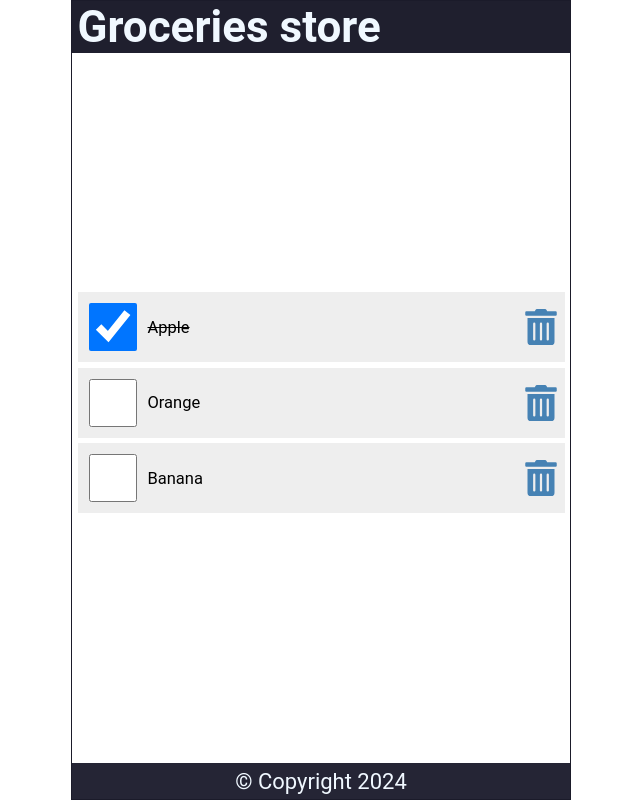
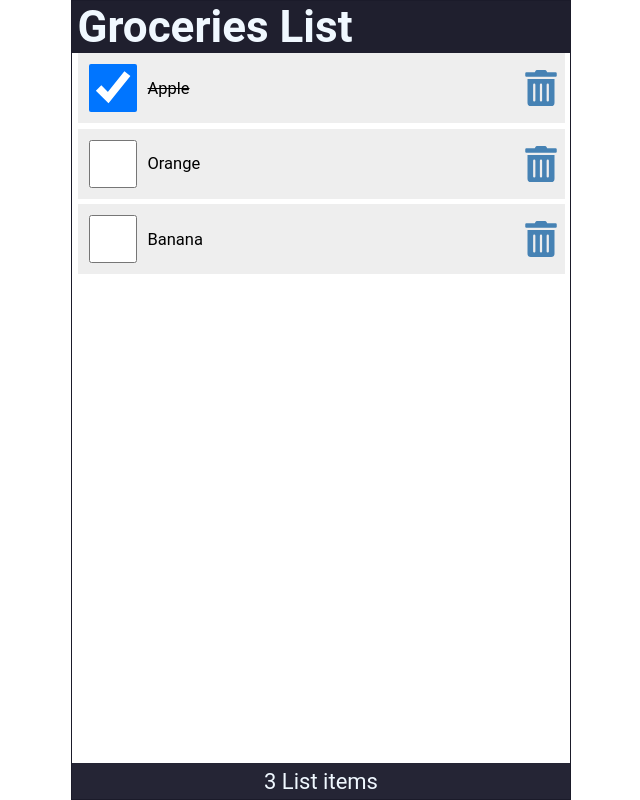
Before and after one commit to A108II/REACT-PROJECT, a React (Create React App) app: page / in a window 1280 px wide. Shown: the whole page, without its empty margins (319-959 px from the left). Built offline with nearby package versions, Linux system fonts and the light colour scheme.

Commit message:
props & props drlling

```diff
--- a/src/App.js
+++ b/src/App.js
@@ -1,14 +1,56 @@
 import Header from './header';
 import Content from './content';
 import Footer from './footer';
+import {useState} from 'react'
 
 function App() {
 
+  const [items, setItems] = useState(
+    [
+      {
+        id: 1,
+        checked: true,
+        item: "Apple"
+      },
+
+      {
+        id: 2,
+        checked: false,
+        item: "Orange"
+      },
+
+      {
+        id: 3,
+        checked: false,
+        item: "Banana"
+      },
+    ]);
+
+    const handleCheck = (id) => {
+      const dynamicItems = items.map((item) => (
+        item.id === id ? {...item, checked: !item.checked} : item
+      ))
+      setItems(dynamicItems);
+      localStorage.setItem('shoppingList', JSON.stringify(dynamicItems));
+    }
+
+    const handleDelete = (id) => {
+      const dynamicItems = items.filter((item) =>
+      item.id !== id
+      )
+      setItems(dynamicItems);
+      localStorage.setItem('shoppingList' , JSON.stringify(dynamicItems));
+    }
+
   return (
     <div className="App">
-      <Header />
-      <Content />
-      <Footer />
+      <Header title="Groceries List" />
+      <Content
+      items = {items}
+      handleCheck = {handleCheck}
+      handleDelete = {handleDelete}
+      />
+      <Footer length = {items.length} />
     </div>
   );
 }
--- a/src/content.js
+++ b/src/content.js
@@ -1,80 +1,16 @@
-import { useState } from "react";
-import {FaTrashAlt} from "react-icons/fa";
-const Content = () => {
- const [items, setItems] = useState(
-  [
-    {
-      id: 1,
-      checked: true,
-      item: "Apple"
-    },
-
-    {
-      id: 2,
-      checked: false,
-      item: "Orange"
-    },
-
-    {
-      id: 3,
-      checked: false,
-      item: "Banana"
-    },
-  ]);
-
-  // Here map is a higher order function which takes a callback function as an argument, higher order function either take a function as an argument or return a function as its result
-
-
-  const handleCheck = (id) => {
-    const dynamicItems = items.map((item) => (
-      item.id === id ? {...item, checked: !item.checked} : item
-    ))
-    setItems(dynamicItems);
-    localStorage.setItem('shoppingList', JSON.stringify(dynamicItems));
-  }
-
-  const handleDelete = (id) => {
-    const dynamicItems = items.filter((item) =>
-    item.id !== id
-    )
-    setItems(dynamicItems);
-    localStorage.setItem('shoppingList' , JSON.stringify(dynamicItems));
-  }
-
+import ListItems from "./listItems";
+const Content = ({ items, handleCheck, handleDelete }) => {
   return (
     <main>
-    {items.length ? (
-     <ul>
-      {
-        items.map((item) => (
-          <li className="item" key={item.id}>
-
-          <input
-          type="checkbox"
-          checked={item.checked}
-          onChange={() => handleCheck(item.id)}
-          />
-
-          <label
-          style={item.checked ? {textDecoration: 'line-through'} : null}
-          onDoubleClick = {() => handleCheck(item.id)}
-          >{item.item}
-          </label>
-
-          <FaTrashAlt
-          onClick={() => handleDelete(item.id)}
-          role="button"
-          tabIndex="0"/>
-          </li>
-        ))
-      }
-     </ul>
-    ) : (
-      <p style={{marginTop: '2rem'}}>List is empty</p>
+    { items.length ?
+    (
+     <ListItems
+     items = {items}
+     handleCheck = {handleCheck}
+     handleDelete = {handleDelete}
+     />
+    ) : (<p style={{marginTop: '2rem'}}>List is empty</p>)}
+    </main>
     )}
-    </main>
-  )
-}
-
 
 export default Content
--- a/src/footer.js
+++ b/src/footer.js
@@ -1,7 +1,9 @@
-const Footer = () => {
-  const time = new Date();
+const Footer = ({length}) => {
+
   return (
-    <footer>&copy; Copyright {time.getFullYear()}</footer>
+    <footer>
+     <p>{length} List {length === 1 ? "item" : "items"}</p>
+      </footer>
   )
 }
 
--- a/src/header.js
+++ b/src/header.js
@@ -1,10 +1,13 @@
-const Header = () => {
+const Header = ({title}) => {
 
   return (
     <header>
-      <h1>Groceries store</h1>
+      <h1>{title}</h1>
     </header>
   )
 }
 
+Header.defaultProps = {
+  title: "Default Title"
+}
 export default Header
--- a/src/index.css
+++ b/src/index.css
@@ -44,7 +44,7 @@ main {
   display: flex;
   flex-direction: column;
   flex-grow: 1;
-  justify-content: center;
+  justify-content: felx-start;
   align-items: center;
   overflow-y: auto;
 }
--- /dev/null
+++ b/src/lineItem.js
@@ -0,0 +1,31 @@
+import React from 'react'
+import { FaTrashAlt } from "react-icons/fa";
+
+const LineItem = ({item, handleCheck, handleDelete}) => {
+  return (
+      <li className="item" key={item.id}>
+
+        <input
+          type="checkbox"
+          checked={item.checked}
+          onChange={() => handleCheck(item.id)}
+        />
+
+        <label
+          style={item.checked ? { textDecoration: 'line-through' } : null}
+          onDoubleClick={() => handleCheck(item.id)}
+        >{item.item}
+        </label>
+
+
+        <FaTrashAlt
+          onClick={() => handleDelete(item.id)}
+          role="button"
+          tabIndex="0"
+          arial-label={`Delete ${item.item}`} />
+      </li>
+
+  )
+}
+
+export default LineItem
--- /dev/null
+++ b/src/listItems.js
@@ -0,0 +1,19 @@
+import React from 'react'
+import LineItem from './lineItem'
+
+const ListItems = ({ items, handleCheck, handleDelete }) => {
+  return (
+    <ul>
+      {items.map((item) => (
+        <LineItem
+        key = {item.id}
+        item = {item}
+        handleCheck = {handleCheck}
+        handleDelete = {handleDelete}
+        />
+      ))}
+    </ul>
+  )
+}
+
+export default ListItems
```
